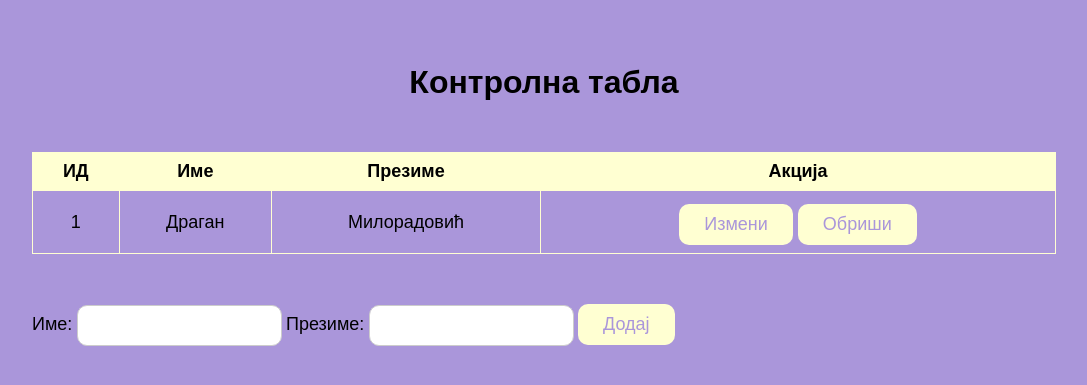
After one commit to molnarkg7/PISiBP_projekat, a PHP site: page /admin.html in a window 1280 px wide. The commit adds this page. Shown: the top 385 px of the page, without its empty margins (96-1183 px from the left). Run offline with PHP 8.4, Linux system fonts and the light colour scheme.

Commit message:
Nove promene na fontend-u
Dodate stranice rezervacija, program i admin.
Stranice "program" i "admin" podlozne promenama u dogovoru sa backend inzenjerom!

```diff
--- /dev/null
+++ b/admin.html
@@ -0,0 +1,39 @@
+<!DOCTYPE html>
+<html lang="en">
+<head>
+    <meta charset="UTF-8">
+    <meta http-equiv="X-UA-Compatible" content="IE=edge">
+    <meta name="viewport" content="width=device-width, initial-scale=1.0">
+    <link rel="stylesheet" href="style.css">
+    <title>Контролна табла</title>
+</head>
+<body>
+    <div class="admin">
+        <h1 class="admin-naslov">Контролна табла</h1>
+        <table>
+          <tr>
+            <th>ИД</th>
+            <th>Име</th>
+            <th>Презиме</th>
+            <th>Акција</th>
+          </tr>
+          <tr>
+            <td>1</td>
+            <td>Драган</td>
+            <td>Милорадовић</td>
+            <td>
+              <button class="edit-btn">Измени</button>
+              <button class="delete-btn">Обриши</button>
+            </td>
+          </tr>
+        </table>
+        <form>
+          <label class="name" for="name">Име:</label>
+          <input type="text" id="name" name="name">
+          <label class="surname" for="surname">Презиме:</label>
+          <input type="text" id="surname" name="surname">
+          <button type="submit" class="add-btn">Додај</button>
+        </form>
+      </div>
+</body>
+</html>
--- a/contact.html
+++ b/contact.html
@@ -13,7 +13,6 @@
     <header class="header">
         <div class="navtop" >
             <div class="logo">
-                <a href=""></a>
             </div>
 
             <div class="navtop-list">
--- a/job.html
+++ b/job.html
@@ -40,7 +40,7 @@
             <div class="jobs-desc">
                 <div class="description">
                     <h2 class="desc-h2">Референт продаје:</h2>
-                    <p>
+                    <p class="opis-posla">
                         Опис посла:
                         Потребни су нам кадрови који ће радити на пословима продаје туристичких аранжмана.</br>
                         Кандидати морају да испуњавају следеће услове:</br>
@@ -55,7 +55,7 @@
                 </div>
                 <div class="description">
                     <h2 class="desc-h2">Комерцијалиста:</h2>
-                    <p>
+                    <p class="opis-posla">
                         Опис посла:
                         Потребни су нам кадрови са искуством у креирању и вођењу туристичких аранжмана
                         за дестинације у Грчкој, Турској и сл. </br>
@@ -71,7 +71,7 @@
                 </div>
                 <div class="description">
                     <h2 class="desc-h2">Лиценцирани туристички водичи и пратиоци група:</h2>
-                    <p>
+                    <p class="opis-posla">
                         Због повећања обима посла потребни су нам нови кадрови
                     </br>
                         Кандидати морају да испуњавају следеће услове:
--- a/style.css
+++ b/style.css
@@ -68,7 +68,6 @@
     font-size: 20px;
     cursor: pointer;
     margin-left: 5px;
-
   }
 
   .navtop-list a:hover {
@@ -169,7 +168,7 @@
     border-radius: 10px;
   }
 
-  p {
+   .email, .adress, .phone {
     margin: 30px;
     font-size: 20px;
   }
@@ -196,6 +195,11 @@
     margin-top: 50px;
     font-size: 30px;
     font-weight: bold;
+  }
+
+  .opis-posla {
+    margin: 40px;
+    font-size: 20px;
   }
 
   .job-intro {
@@ -227,36 +231,132 @@
       background-color: #FFFFD2;
     }
 
-    .program-container {
-      display: grid;
-      grid-template-columns: 1fr 1fr;
-      column-gap: 50px;
-      row-gap: 50px;
+  .aranzman-main {
+    display: flex;
+    justify-content: space-between;
+    margin-left: auto;
+    margin-right: auto;
+    width: 80%;
+    margin-top: 3%;
   }
 
-    .program-name {
+  .naslov-aranzmana {
     font-weight: bold;
     font-size: 32px;
+  }
+
+  .lokacija-aranzmana {
+    font-weight: bold;
+    font-size: 24px;
+  }
+
+  .ime-slika-aranzmana {
+    text-align: center;
+    padding: 30px;
+    height: 500px;
+    width: 50%;
+    background-color: #FFFFD2;
+    border-radius: 10px;
+  }
+
+  .cena-aranzmana {
+    height: 100px;
+    width: 50%;
+    padding: 30px;
+    text-align: center;
+    font-size: 20px;
+    background-color: #FFFFD2;
+    border-radius: 10px;
+  }
+
+  .slika-smestaj {
+    height: 450px;
+    width: 100%;
+  }
+
+  .btn-rezervisi {
+    margin: 5% 0;
+    width: 100%;
     text-align: center;
   }
 
-    .program-location {
+  .button-rezervacija {
+    background-color: #FFFFD2;
+    color: #AA96DA;
+    border: none;
+    padding: 10px 25px;
+    text-align: center;
+    text-decoration: none;
+    display: inline-block;
+    font-size: 32px;
+    margin-top: 5px;
+    cursor: pointer;
+    border-radius: 10px;
+  }
+
+  .opis-aranzmana, .opis-smestaj, .napomena {
+    text-align: center;
+    height: 100px;
+    width: 80%;
+    margin-top: 5%;
+    margin-left: auto;
+    margin-right: auto;
+    background-color: #FFFFD2;
+    border-radius: 10px;
+  }
+
+  .admin {
+    max-width: 80%;
+    margin: 5% auto;
+  }
+
+  input[type=text]{
+    width: 20%;
+    padding: 12px 20px;
+    margin-top: 5%;
+    display: inline-block;
+    border: 1px solid #ccc;
+    border-radius: 10px;
+    box-sizing: border-box;
+  }
+
+  .name, .surname {
+    font-size: 18px;
+  }
+
+  .admin-naslov {
+    text-align: center;
     font-weight: bold;
-      font-size: 24px;
+    font-size: 32px;
+  }
+
+  table {
+    margin-top: 5%;
+    font-size: 18px;
+    width: 100%;
+    border-collapse: collapse;
+  }
+
+  th, td {
+    border: 1px solid #FFFFD2;
+    padding: 8px;
     text-align: center;
   }
 
-    .prevoz {
-      margin: 15% 0 0 0;
-      text-align: center;
+  th {
+    background-color: #FFFFD2;
   }
 
-    .smestaj {
-      margin: 15% 0 0 0;
+  .edit-btn, .delete-btn, .add-btn {
+    background-color: #FFFFD2;
+    color: #AA96DA;
+    border: none;
+    padding: 10px 25px;
     text-align: center;
+    text-decoration: none;
+    display: inline-block;
+    font-size: 18px;
+    margin-top: 5px;
+    cursor: pointer;
+    border-radius: 10px;
   }
-
-    .cena {
-      margin: 15% 0 0 0;
-      text-align: center;
-    }
```
Also changed, not shown: program.html (added, +68 -0 lines), rezervacija.html (added, +66 -0 lines). Lines whose indentation alone changed are shown as unchanged.
